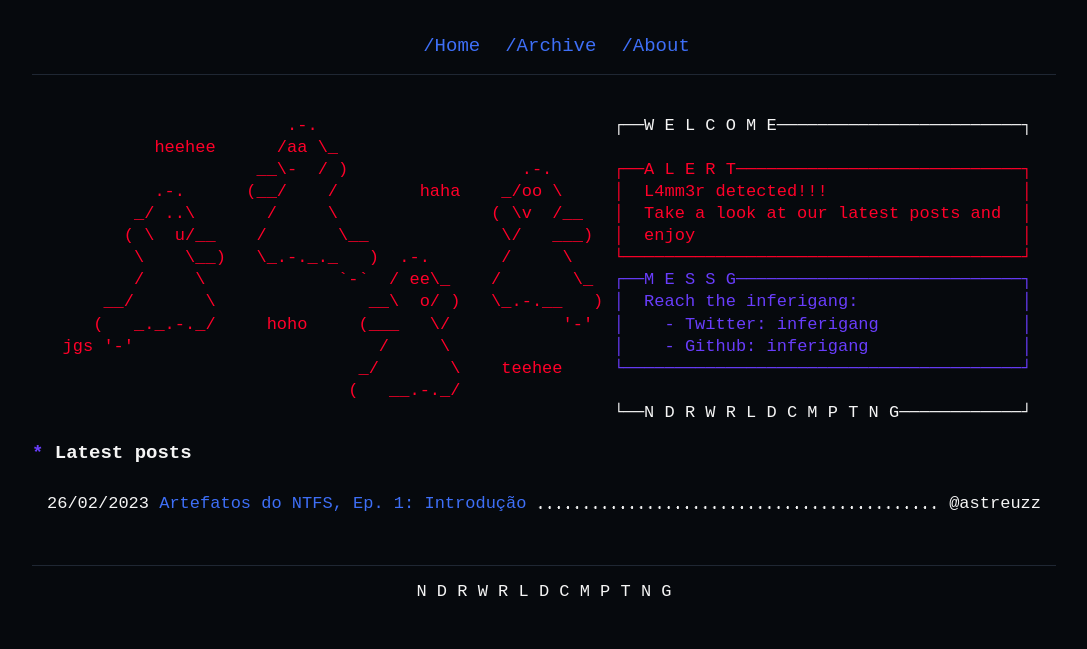
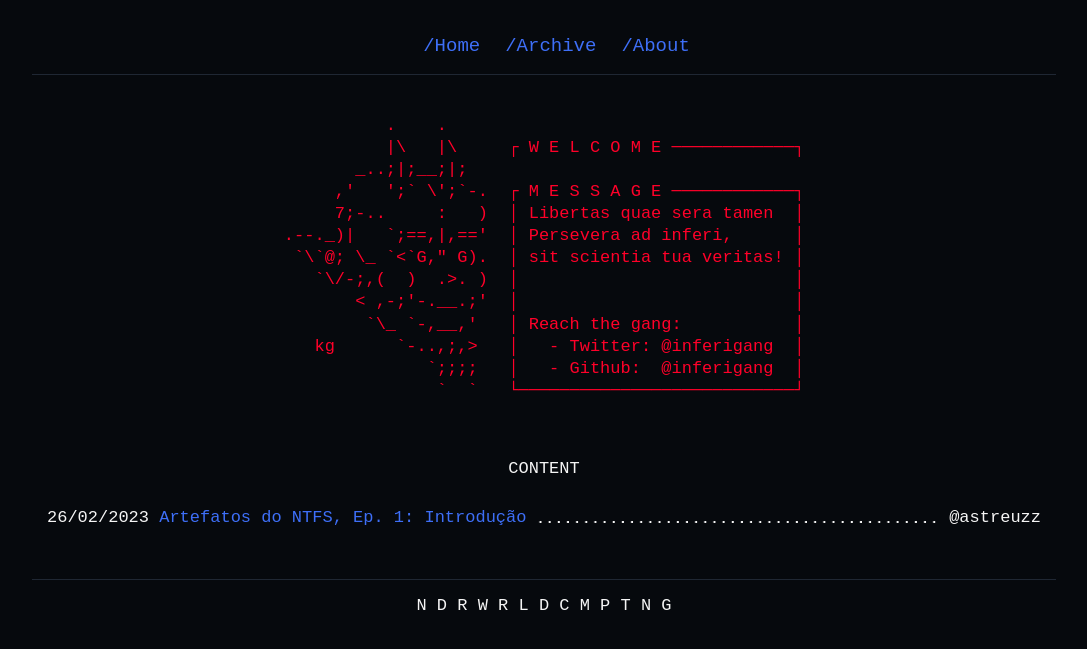
Before and after one commit to inferigang/inferigang.github.io, a Jekyll site: the page built from index.md, in a window 1280 px wide. Shown: the top 649 px of the page, without its empty margins (96-1183 px from the left). Built offline with Jekyll 4.4.1, drawn with Linux system fonts in a browser that asks for light colours.

Commit message:
Add devil mascot

```diff
--- a/index.md
+++ b/index.md
@@ -4,21 +4,23 @@ title: /Home
 permalink: /
 ---
 
-<pre class="mascote">
-                         .-.                             <span class="white">┌──W E L C O M E────────────────────────┐</span>
-            heehee      /aa \_
-                      __\-  / )                 .-.      ┌──A L E R T────────────────────────────┐
-            .-.      (__/    /        haha    _/oo \     │  L4mm3r detected!!!                   │
-          _/ ..\       /     \               ( \v  /__   │  Take a look at our latest posts and  │
-         ( \  u/__    /       \__             \/   ___)  │  enjoy                                │
-          \    \__)   \_.-._._   )  .-.       /     \    └───────────────────────────────────────┘
-          /     \             `-`  / ee\_    /       \_  <span class="purple">┌──M E S S G────────────────────────────┐</span>
-       __/       \               __\  o/ )   \_.-.__   ) <span class="purple">│  Reach the inferigang:                │</span>
-      (   _._.-._/     hoho     (___   \/           '-'  <span class="purple">│    - Twitter: inferigang              │</span>
-   jgs '-'                        /     \                <span class="purple">│    - Github: inferigang               │</span>
-                                _/       \    teehee     <span class="purple">└───────────────────────────────────────┘</span>
-                               (   __.-._/
-                                                         <span class="white">└──N D R W R L D C M P T N G────────────┘</span>
+<center>
+<pre class="red">
+          .    .
+          |\   |\     ┌ W E L C O M E ────────────┐
+       _..;|;__;|;
+     ,'   ';` \';`-.  ┌ M E S S A G E ────────────┐
+     7;-..     :   )  │ Libertas quae sera tamen  │
+.--._)|   `;==,|,=='  │ Persevera ad inferi,      │
+ `\`@; \_ `<`G," G).  │ sit scientia tua veritas! │
+   `\/-;,(  )  .>. )  │                           │
+       < ,-;'-.__.;'  │                           │
+        `\_ `-,__,'   │ Reach the gang:           │
+   kg      `-..,;,>   │   - Twitter: @inferigang  │
+              `;;;;   │   - Github:  @inferigang  │
+               `  `   └───────────────────────────┘
 </pre>
+<center>
+<br>
 
-# Latest posts
+<p class="center">CONTENT</p>
```
